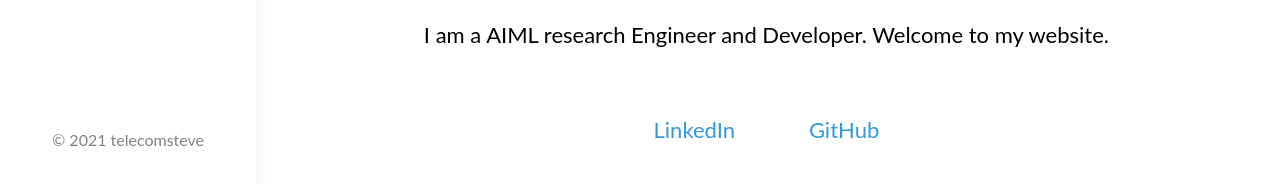
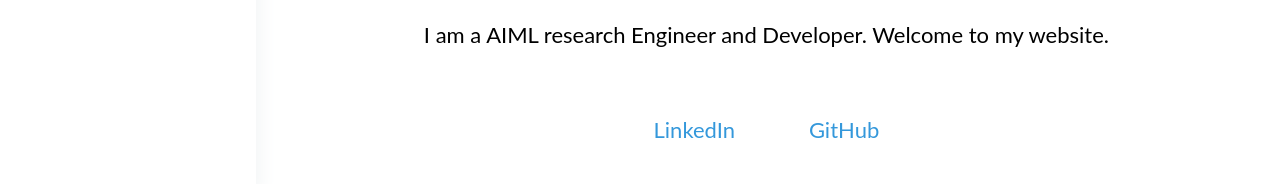
Before and after one commit to SaketITCS/portfolio, a plain HTML site: page index.html in a window 1280 px wide. Shown: the part 606-790 px from the top of the page. Drawn offline with Linux system fonts and the light colour scheme.

Commit message:
index.html

```diff
--- a/index.html
+++ b/index.html
@@ -22,7 +22,7 @@
         </div>
     </div>
     <div class="footer">
-        <p>&copy; 2021 telecomsteve</p>
+
     </div>
 </div>
 
```
